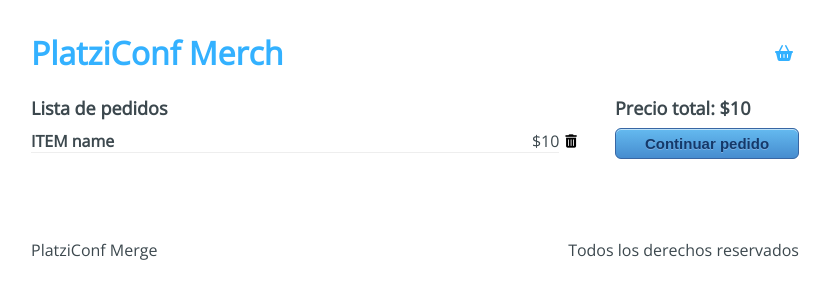
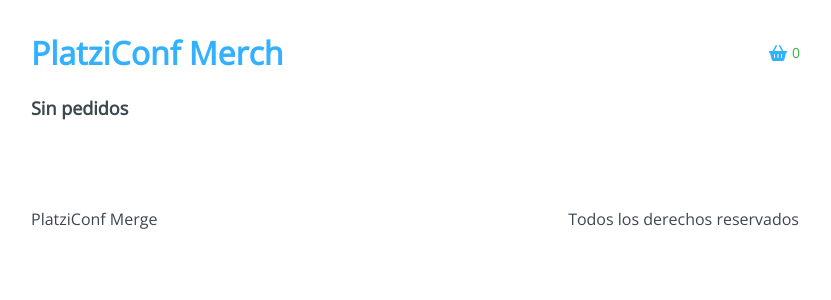
Before and after one commit to ablancoa/shop2, a React app: page /checkout in a window 1280 px wide. Shown: the top 300 px of the page, without its empty margins (225-1056 px from the left). Built offline with nearby package versions, Linux system fonts and the light colour scheme.

Commit message:
[UPDATE] cambio del useState por Reducer para manejo del carrito

```diff
--- a/src/components/Header.jsx
+++ b/src/components/Header.jsx
@@ -7,6 +7,8 @@
   const { state } = useContext(AppContext);
 
   const { cart } = state;
+  let total = 0;
+  state.cart.map((item) => total = item.quantity + total)
 
   return (
     <div className='Header'>
@@ -19,7 +21,7 @@
         <Link to={`/checkout`}>
           <i className="fa-solid fa-basket-shopping"></i>
         </Link>
-        {cart.length > 0 && <div className='Header-alert'>{cart.length}</div>}
+        <div className='Header-alert'>{total}</div>
       </div>
     </div>
   )
--- a/src/components/Products.jsx
+++ b/src/components/Products.jsx
@@ -1,14 +1,15 @@
 import React, { useContext } from 'react';
 import Product from './Product';
-import AppContext from '../context/AppContext'
+import AppContext from '../context/AppContext';
+import { TYPES } from '../actions/shopping';
 import '../styles/components/Products.css'
 
 export default function Products() {
-  const { state, addToCart } = useContext(AppContext);
+  const { state, dispatch } = useContext(AppContext);
   const { products } = state;
 
   const hanadleAddToCart = (product) => {
-    addToCart(product)
+    dispatch({ type: TYPES.ADD_TO_CART, payload: [product, 1] })
   }
 
   return (
--- a/src/containers/Checkout.jsx
+++ b/src/containers/Checkout.jsx
@@ -1,28 +1,53 @@
-import React from 'react';
+import React, { useContext, useReducer } from 'react';
 import { Link } from 'react-router-dom';
+import AppContext from '../context/AppContext';
+import { TYPES } from '../actions/shopping';
 import '../styles/components/Checkout.css'
 
 export default function Checkout() {
+  const { state, dispatch } = useContext(AppContext);
+  const { cart } = state;
+
+  const handleRemoveFromCart = (product, all = false) => {
+    if (all) {
+      dispatch({ type: TYPES.REMOVE_ALL_FROM_CART, payload: product });
+    } else {
+      dispatch({ type: TYPES.REMOVE_ONE_FROM_CART, payload: product });
+    }
+  }
+
+  let total = 0;
+  cart.length > 0 ? cart.map((item) => {
+    let quantity = item.quantity;
+    let price = item.price;
+    total = total + (quantity * price)
+    total = Number(Math.round(total + "e+2") + "e-2")
+  }) : 0
+
   return (
     <div className="Checkout">
       <div className="Checkout-content">
-        <h3>Lista de pedidos</h3>
-        <div className="Checkout-item">
+        {cart.length > 0 ? <h3>Lista de pedidos</h3> : <h3>Sin pedidos</h3>}
+        {cart.map((item, index) => (
+          <div className="Checkout-item" key={index}>
             <div className="Checkout-element">
-            <h4>ITEM name</h4>
-            <span>$10</span>
+              <h4>{`${item.title} x ${item.quantity}`}</h4>
+              <span>{item.price}</span>
             </div>
-          <button type='button'>
+            <button type='button' onClick={() => handleRemoveFromCart(item)}>
               <i className="fa-solid fa-trash-can" />
             </button>
           </div>
+        ))}
       </div>
+      {cart.length > 0 && (
         <div className="Checkout-sidebar">
-        <h3>Precio total: $10</h3>
+          <h3>{`Precio total: $ ${total}`}</h3>
           <Link to={`/checkout/information`}>
             <button type='button'>Continuar pedido</button>
           </Link>
         </div>
+      )}
     </div>
   )
 }
--- a/src/hooks/useInitialState.js
+++ b/src/hooks/useInitialState.js
@@ -1,27 +1,13 @@
-import { useState } from "react";
+import { useState, useReducer } from "react";
 import initialState from "../initialState";
+import { shoppingReducer } from "./useReduceCartProducts";
 
 const useInitialState = () => {
-  const [state, setState] = useState(initialState);
-
-  const addToCart = (payload) => {
-    setState({
-      ...state,
-      cart: [...state.cart, payload]
-    })
-  }
-
-  const removeFromCart = (payload) => {
-    setState({
-      ...state,
-      cart: state.cart.filter(item => item.id !== payload.id)
-    })
-  }
+  const [state, dispatch] = useReducer(shoppingReducer, initialState);
 
   return {
     state,
-    addToCart,
-    removeFromCart,
+    dispatch,
   }
 }
 
--- a/src/styles/components/Checkout.css
+++ b/src/styles/components/Checkout.css
@@ -21,6 +21,7 @@
 
 .Checkout-item button {
   background-color: transparent;
+  cursor: pointer;
   border: none;
   outline: none;
 }
```
Lines whose indentation alone changed are shown as unchanged.
